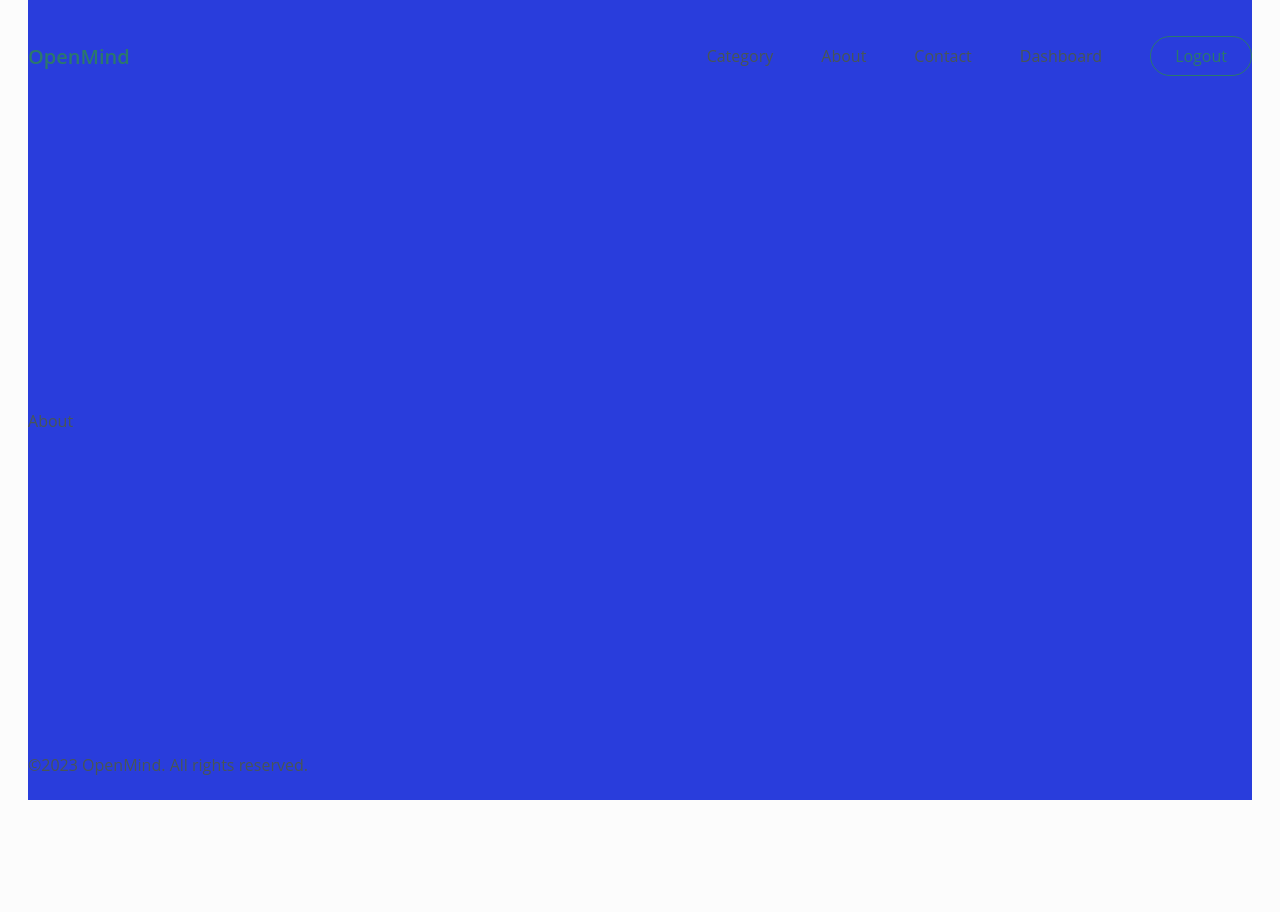
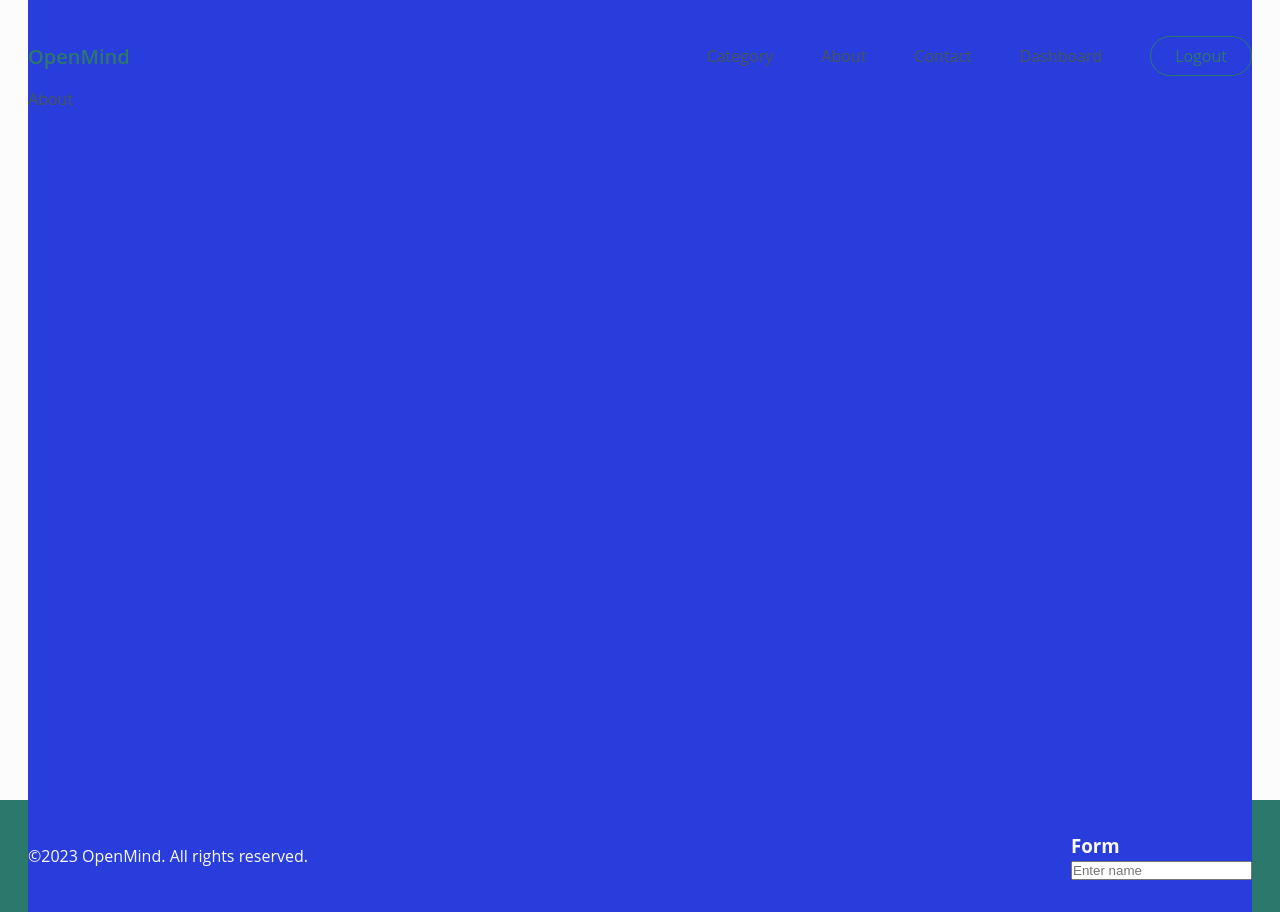
Before and after one commit to KrvMarina/OpenMind, a Next.js app: page /about in a window 1280 px wide. Before the commit the page ends 800 px from the top, so only its background shows below. Built offline with nearby package versions, Linux system fonts and the light colour scheme.

Commit message:
style for footer

```diff
--- a/src/app/components/footer/footer.jsx
+++ b/src/app/components/footer/footer.jsx
@@ -1,11 +1,18 @@
 import React from "react";
-import styles from './page.style.css'
+import Link from "next/link";
+
+import styles from './page.module.css'
 
 const Footer = () => {
     return (
         <div className={styles.container}>
             <div>©2023 OpenMind. All rights reserved.</div>
+            <form action="">
+                <h3>Form</h3>
+                <input type="text" placeholder="Enter name" />
+            </form>
         </div>
+
     )
 }
 
--- /dev/null
+++ b/src/app/components/footer/page.module.css
@@ -0,0 +1,6 @@
+.container {
+    height: 64px;
+    display: flex;
+    justify-content: space-between;
+    align-items: center;
+}
--- a/src/app/components/footer/page.style.css
+++ /dev/null
@@ -1 +0,0 @@
-.container {}
--- a/src/app/components/navbar/page.module.css
+++ b/src/app/components/navbar/page.module.css
@@ -12,7 +12,6 @@
 }
 
 .links {
-
     display: flex;
     align-items: center;
     gap: 48px;
--- a/src/app/globals.css
+++ b/src/app/globals.css
@@ -23,13 +23,23 @@ a {
 
 .container {
   max-width: 1224px;
-  min-height: 100vh;
   margin: 0 auto;
   padding: 24px 0;
   display: flex;
   flex-direction: column;
-  justify-content: space-between;
+
 }
+
+.center-container {
+  min-height: 100vh;
+}
+
+.footer-back {
+  color: #FCFCFC;
+  background-color: #2C786C;
+}
+
+
 
 
 /*:root {
--- a/src/app/layout.js
+++ b/src/app/layout.js
@@ -14,13 +14,16 @@ export default function RootLayout({ children }) {
   return (
     <html lang="en">
       <body >
-        <div className="container">
+        <div className="container center-container">
           <Navbar />
           {children}
-          <Footer />
+        </div>
+        <div className="footer-back">
+          <div className="container">
+            <Footer />
+          </div>
         </div>
       </body>
-
     </html>
   );
 }
```
